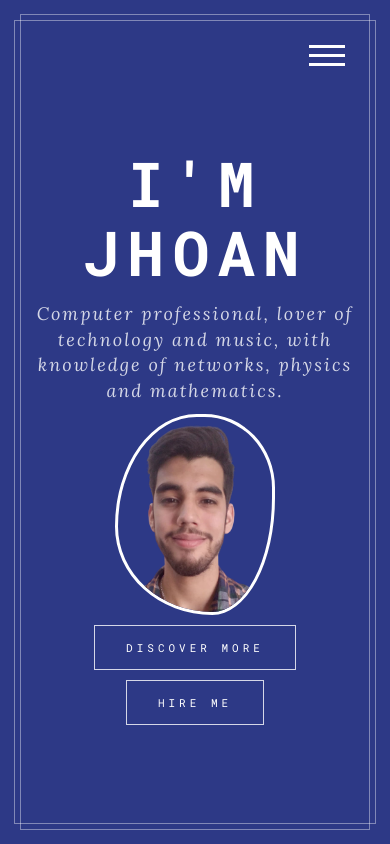
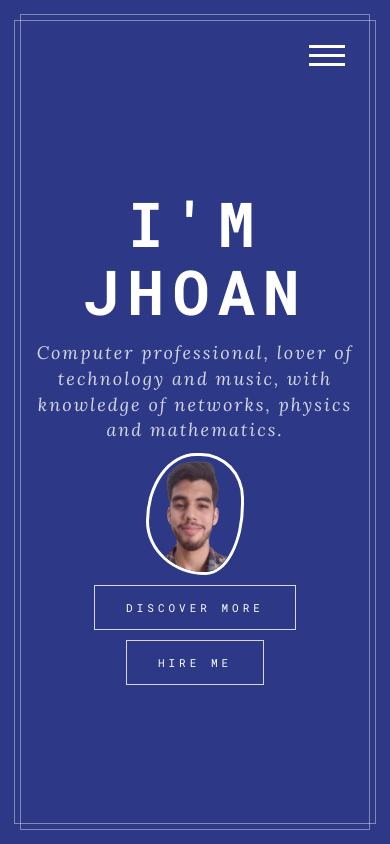
Before and after one commit to jhoacar/portfolio, a PHP site: page / in a window 390 px wide. Run offline with PHP 8.4, Linux system fonts and the light colour scheme; some web fonts are replaced.

Commit message:
se ajusta mas la foto

```diff
--- a/css/style.css
+++ b/css/style.css
@@ -1374,6 +1374,9 @@ body.loaded #preloader .loader {
 	.contact-info-icons {
 		margin-top: 60px;
 	}
+	.shape{
+		width: 50vw;
+	}
 }
 @media (max-width: 768px) {
 	.portfolio-items > li {
@@ -1394,6 +1397,9 @@ body.loaded #preloader .loader {
 	.intro-text h1 {
 		font-size: 62px;
 	}
+	.shape{
+		width: 50vw;
+	}
 }
 @media (max-width: 550px) {
 	.section {
@@ -1407,7 +1413,7 @@ body.loaded #preloader .loader {
 		flex-direction: column;
 	}
 	.shape{
-		width: 50%;
+		width: 50vw;
 	}
 }
 @media (max-width: 400px) {
@@ -1422,7 +1428,7 @@ body.loaded #preloader .loader {
 		flex-direction: column;
 	}
 	.shape{
-		width: 50%;
+		width: 50vw;
 	}
 }
 
@@ -1444,6 +1450,7 @@ body.loaded #preloader .loader {
 	transition: all 1s ease-in-out;
 	z-index: 5;
 	margin-top: 10px;
+	width: 25vw;
 }
 
 @keyframes morph {
```
